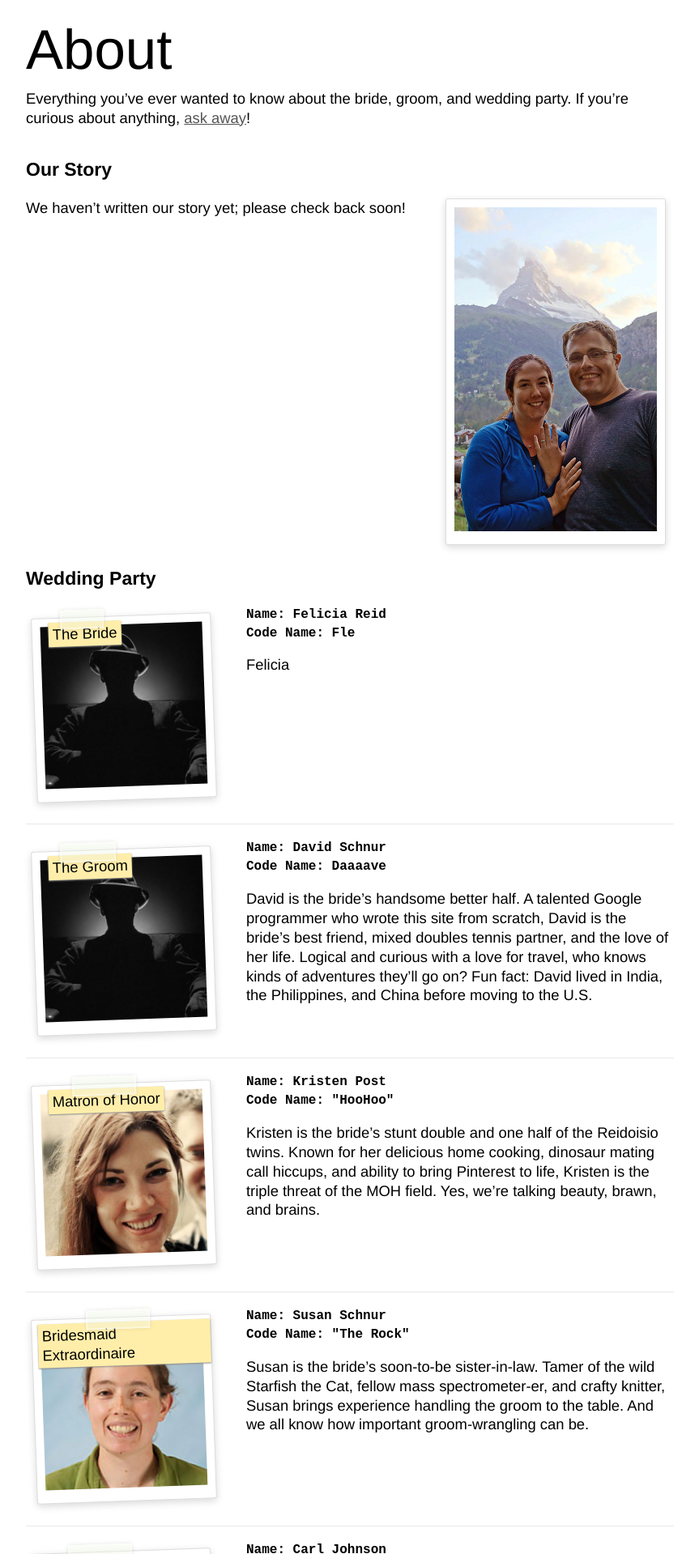
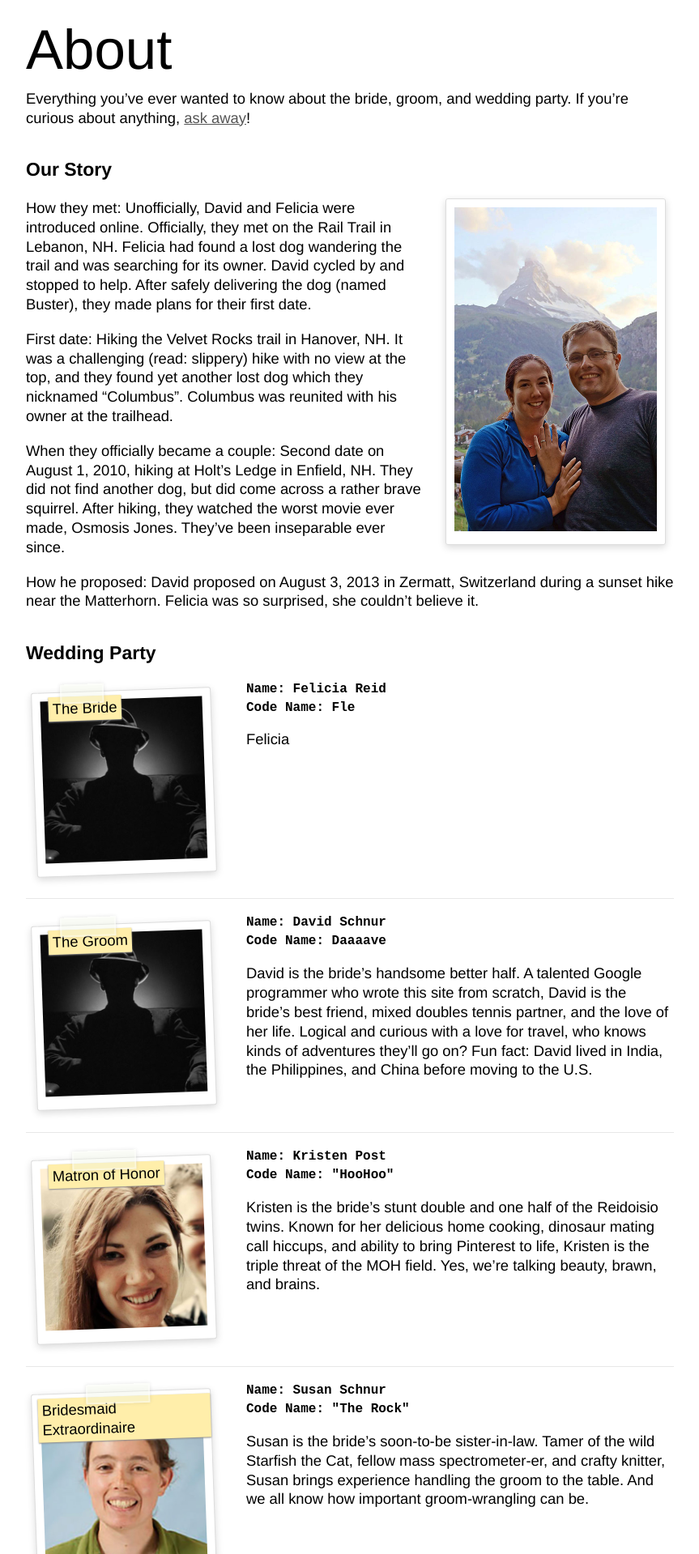
Before and after one commit to dnschnur/piday.github.com, a Jekyll site: the page built from about/index.md, in a window 1280 px wide. Shown: the part 429-2348 px from the top of the page at 81% size, without its empty margins (208-1071 px from the left). Built offline with Jekyll 4.4.1, drawn with Linux system fonts in a browser that asks for light colours; nearby versions of some CDN libraries.

Commit message:
Added Our Story.

```diff
--- a/about/index.md
+++ b/about/index.md
@@ -13,7 +13,13 @@ Everything you’ve ever wanted to know about the bride, groom, and wedding part
   <img src="/images/places/matterhorn.jpg">
 </div>
 
-We haven't written our story yet; please check back soon!
+How they met: Unofficially, David and Felicia were introduced online. Officially, they met on the Rail Trail in Lebanon, NH. Felicia had found a lost dog wandering the trail and was searching for its owner. David cycled by and stopped to help. After safely delivering the dog (named Buster), they made plans for their first date.
+
+First date: Hiking the Velvet Rocks trail in Hanover, NH. It was a challenging (read: slippery) hike with no view at the top, and they found yet another lost dog which they nicknamed “Columbus”. Columbus was reunited with his owner at the trailhead.
+
+When they officially became a couple: Second date on August 1, 2010, hiking at Holt’s Ledge in Enfield, NH. They did not find another dog, but did come across a rather brave squirrel. After hiking, they watched the worst movie ever made, Osmosis Jones. They’ve been inseparable ever since.
+
+How he proposed: David proposed on August 3, 2013 in Zermatt, Switzerland during a sunset hike near the Matterhorn. Felicia was so surprised, she couldn't believe it.
 
 
 ### Wedding Party ###
```
